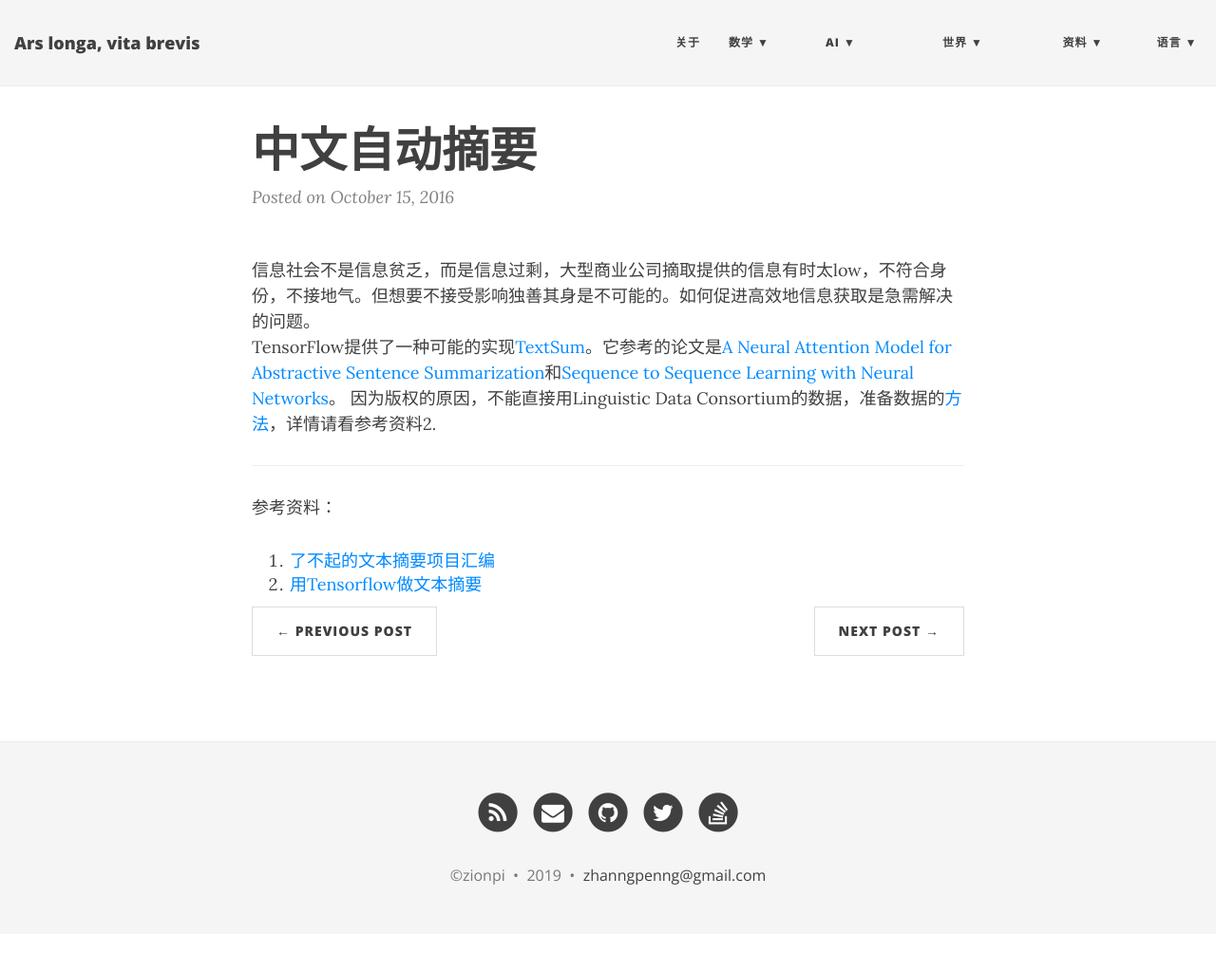
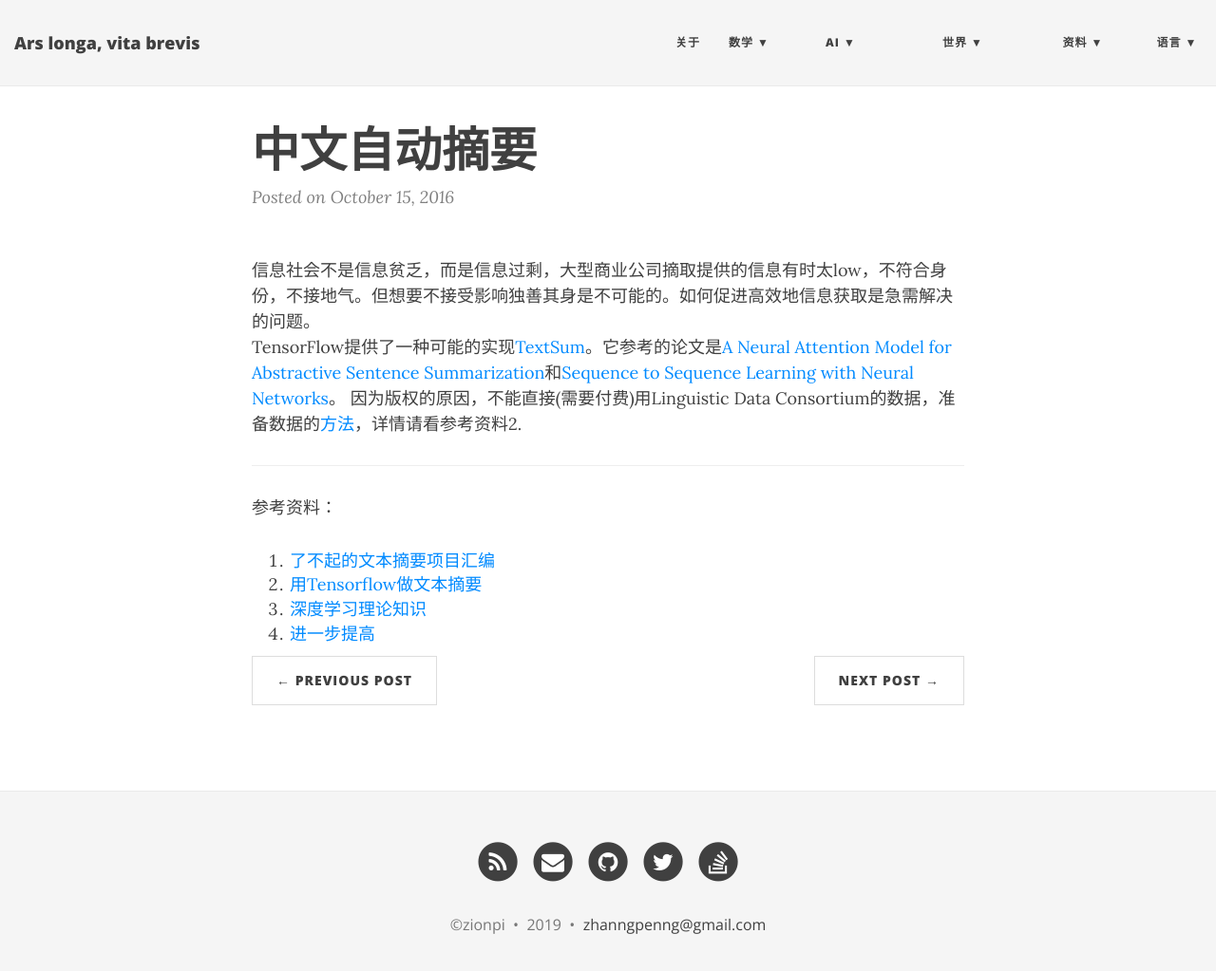
Before and after one commit to ZionPi/zionpi.github.io, a Jekyll site: the page built from _posts/2016-10-15-chinese-text-automatic-summarization.md, in a window 1280 px wide and 1036 px high. Shown: the top 1023 px of the window at 95% size. Built offline with Jekyll 4.4.1, drawn with Linux system fonts in a browser that asks for light colours; nearby versions of some CDN libraries.

Commit message:
Update 2016-10-15-chinese-text-automatic-summarization.md

```diff
--- a/_posts/2016-10-15-chinese-text-automatic-summarization.md
+++ b/_posts/2016-10-15-chinese-text-automatic-summarization.md
@@ -4,7 +4,7 @@ title: 中文自动摘要
 ---
 信息社会不是信息贫乏，而是信息过剩，大型商业公司摘取提供的信息有时太low，不符合身份，不接地气。但想要不接受影响独善其身是不可能的。如何促进高效地信息获取是急需解决的问题。
 TensorFlow提供了一种可能的实现[TextSum](https://github.com/tensorflow/models/tree/master/research/textsum)。它参考的论文是[A Neural Attention Model for Abstractive Sentence Summarization](https://arxiv.org/abs/1509.00685)和[Sequence to Sequence Learning with Neural Networks](https://arxiv.org/abs/1409.3215)。
-因为版权的原因，不能直接用Linguistic Data Consortium的数据，准备数据的[方法](https://github.com/surmenok/TextSum)，详情请看参考资料2.
+因为版权的原因，不能直接(需要付费)用Linguistic Data Consortium的数据，准备数据的[方法](https://github.com/surmenok/TextSum)，详情请看参考资料2.
 
 
 
@@ -13,3 +13,5 @@ TensorFlow提供了一种可能的实现[TextSum](https://github.com/tensorflow/
 参考资料：
 1. [了不起的文本摘要项目汇编](https://github.com/mathsyouth/awesome-text-summarization)
 2. [用Tensorflow做文本摘要](http://pavel.surmenok.com/2016/10/15/how-to-run-text-summarization-with-tensorflow/)
+3. [深度学习理论知识](http://www.deeplearningbook.org/)
+4. [进一步提高](https://www.salesforce.com/products/einstein/ai-research/tl-dr-reinforced-model-abstractive-summarization/)
```
